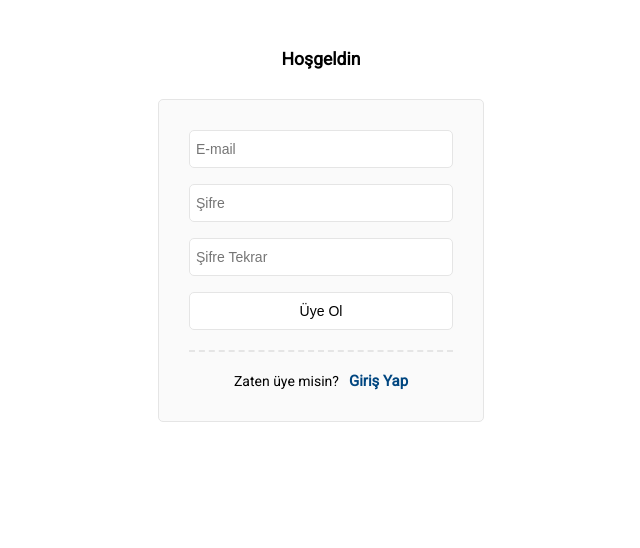
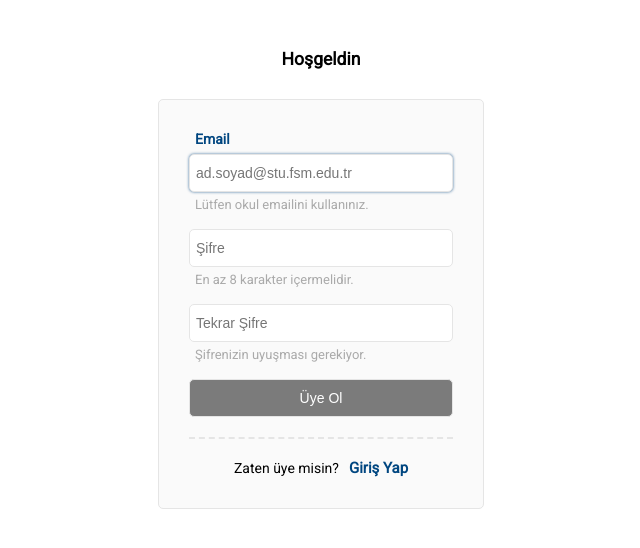
Before and after one commit to bedirhanyildirim/Open-FSMVU-Web, a Vue app: page /welcome in a window 1280 px wide. Shown: the top 548 px of the page, without its empty margins (319-959 px from the left). Built offline with nearby package versions, Linux system fonts and the light colour scheme; no server answers.

Commit message:
signup component developed

```diff
--- /dev/null
+++ b/src/components/signup.welcome.vue
@@ -0,0 +1,252 @@
+<template>
+  <div id="signup">
+    <div id="form-error" v-if="error">{{ this.errorMessage }}</div>
+    <label for="email" class="input-name">Email</label>
+    <input id="email" type="text" v-model="email" name="email" placeholder="ad.soyad@stu.fsm.edu.tr"/>
+    <div class="error-message">Lütfen okul emailini kullanınız.</div>
+    <input type="password" v-model="password" name="password" placeholder="Şifre"/>
+    <div class="error-message">En az 8 karakter içermelidir.</div>
+    <input type="password" v-model="passwordAgain" name="passwordRepeat" placeholder="Tekrar Şifre"/>
+    <div class="error-message">Şifrenizin uyuşması gerekiyor.</div>
+    <div class="button">
+      <button @click="signup" :disabled="!(this.isEmailValid && this.isPassValid && this.isPassSame)">Üye Ol</button>
+    </div>
+    <div class="divider"></div>
+    <div class="signin">
+      <span>Zaten üye misin?</span>
+      <a href="javascript:;" @click="signin">Giriş Yap</a>
+    </div>
+  </div>
+</template>
+
+<script>
+import firebase from 'firebase/app'
+import 'firebase/auth'
+import store from '../store'
+import router from '../router'
+export default {
+  name: 'signup.welcome',
+  store,
+  data: function () {
+    return {
+      email: '',
+      password: '',
+      passwordAgain: '',
+      isEmailValid: false,
+      isPassValid: false,
+      isPassSame: false,
+      error: false,
+      errorMessage: ''
+    }
+  },
+  watch: {
+    email: function () {
+      const signupEmail = document.querySelector('input[name=email]')
+      if (signupEmail.value.length >= 8) {
+        if (!signupEmail.value.includes('@stu.fsm.edu.tr')) {
+          this.isEmailValid = false
+          signupEmail.nextSibling.classList.add('error-color')
+          signupEmail.nextSibling.classList.remove('valid-color')
+        } else {
+          this.isEmailValid = true
+          signupEmail.nextSibling.classList.add('valid-color')
+          signupEmail.nextSibling.classList.remove('error-color')
+        }
+      }
+    },
+    password: function () {
+      const signupPassword = document.querySelector('input[name=password]')
+      if (signupPassword.value.length >= 0 && signupPassword.value.length < 8) {
+        this.isPassValid = false
+        signupPassword.nextSibling.classList.add('error-color')
+        signupPassword.nextSibling.classList.remove('valid-color')
+      } else {
+        this.isPassValid = true
+        signupPassword.nextSibling.classList.add('valid-color')
+        signupPassword.nextSibling.classList.remove('error-color')
+      }
+      const signupPasswordR = document.querySelector('input[name=passwordRepeat')
+      if (signupPassword.value.length >= 1 && signupPasswordR.value !== this.password) {
+        this.isPassSame = false
+        signupPasswordR.nextSibling.classList.add('error-color')
+        signupPasswordR.nextSibling.classList.remove('valid-color')
+      } else {
+        this.isPassSame = true
+        signupPasswordR.nextSibling.classList.add('valid-color')
+        signupPasswordR.nextSibling.classList.remove('error-color')
+      }
+    },
+    passwordAgain: function () {
+      const signupPasswordR = document.querySelector('input[name=passwordRepeat')
+      if (signupPasswordR.value !== this.password) {
+        this.isPassSame = false
+        signupPasswordR.nextSibling.classList.add('error-color')
+        signupPasswordR.nextSibling.classList.remove('valid-color')
+      } else {
+        this.isPassSame = true
+        signupPasswordR.nextSibling.classList.add('valid-color')
+        signupPasswordR.nextSibling.classList.remove('error-color')
+      }
+    }
+  },
+  mounted: function () {
+    document.querySelector('input[name=email]').focus()
+  },
+  methods: {
+    signup: function () {
+      if (this.isEmailValid && this.isPassValid && this.isPassSame) {
+        firebase.auth().createUserWithEmailAndPassword(this.email, this.password)
+          .catch(err => {
+            this.setError(err.code)
+          })
+          .then(res => {
+            if (res) {
+              router.push('home')
+            }
+          })
+      } else {
+        this.setError('auth/operation-not-allowed')
+      }
+    },
+    setError: function (errorCode) {
+      this.error = true
+      switch (errorCode) {
+        case 'auth/email-already-in-use':
+          this.errorMessage = 'Email adresi kullanılmakta!'
+          break
+        case 'auth/invalid-email':
+          this.errorMessage = 'Email adresinizi girdiğinizden emin olun!'
+          break
+        case 'auth/operation-not-allowed':
+          this.errorMessage = 'İşlem başarısız!'
+          break
+        case 'auth/weak-password':
+          this.errorMessage = 'Zayıf şifre!'
+          break
+      }
+    },
+    signin: function () {
+      this.$emit('goToSignin')
+    }
+  }
+}
+</script>
+
+<style lang="scss" scoped>
+#form-error {
+  color: #721c24;
+  font-size: 14px;
+  font-weight: bold;
+  text-shadow: none;
+  padding: 8px 12px;
+  border-radius: 5px;
+  margin-bottom: 10px;
+  background-color: #f8d7da;
+  border: 1px solid #f5c6cb;
+}
+.divider {
+  margin: 20px 0;
+  border-bottom: 2px dashed #e5e5e5;
+}
+#signup {
+  padding: 30px;
+  border-radius: 5px;
+  animation: fadeIn 1s;
+  background-color: #fafafa;
+  border: 1px solid #e5e5e5;
+  -webkit-animation: fadeIn 1s;
+}
+#signup {
+  .input-name {
+    font-size: 14px;
+    color: #004680;
+    font-weight: bold;
+    display: block;
+    margin: 0 0 5px 6px;
+  }
+  .error-message {
+    font-size: 13px;
+    color: #aaaaaa;
+    margin: 3px 0 15px 6px;
+    display: inline-block;
+  }
+  .error-color {
+    color: rgba(139,0,0,1)!important;
+  }
+  .valid-color {
+    color: rgb(61, 148, 32) !important;
+  }
+  input {
+    display: block;
+    min-width: 250px;
+    font-size: 14px;
+    padding: 10px 6px;
+    border-radius: 5px;
+    width: calc(100% - 14px);
+    border: 1px solid #e5e5e5;
+  }
+  input:last-child {
+    margin-bottom: 0px!important;
+  }
+  input:focus {
+    box-shadow: 0px 0px 3px 0px rgba(0,70,128,.75);
+  }
+  .button {
+    display: flex;
+    align-items: center;
+    justify-content: center;
+  }
+  .button {
+    button {
+      width: 100%;
+      color: #ffffff;
+      display: block;
+      font-size: 14px;
+      box-shadow: none;
+      padding: 10px 40px;
+      border-radius: 5px;
+      font-weight: normal;
+      border: 1px solid #e5e5e5;
+      background-color: #004680;
+    }
+    button:hover:enabled {
+      cursor: pointer;
+    }
+    button:hover:disabled {
+      cursor: not-allowed;
+    }
+    button:disabled {
+      background-color: #7b7b7b;
+    }
+  }
+  span {
+    display: block;
+    font-size: 14px;
+  }
+  .signin {
+    display: flex;
+    align-items: center;
+    justify-content: center;
+  }
+  .signin {
+    span {
+      color: #000000;
+      font-size: 14px;
+      margin-right: 10px;
+    }
+    a {
+      color: #004680;
+      font-weight: bold;
+    }
+  }
+}
+@-webkit-keyframes fadeIn {
+  from { opacity: 0; }
+  to { opacity: 1; }
+}
+
+@keyframes fadeIn {
+  from { opacity: 0; }
+  to { opacity: 1; }
+}
+</style>
--- a/src/pages/welcome.pages.vue
+++ b/src/pages/welcome.pages.vue
@@ -3,22 +3,7 @@
     <container display="flex" align-items="center" justify-content="center">
       <div class="content">
         <h3 class="title">Hoşgeldin</h3>
-        <div id="signup">
-          <input type="text" v-model="email" name="email" placeholder="E-mail"/>
-          <div class="error-message"></div>
-          <input type="password" v-model="password" name="password" placeholder="Şifre"/>
-          <div class="error-message"></div>
-          <input type="password" v-model="passwordAgain" name="passwordrepeat" placeholder="Şifre Tekrar"/>
-          <div class="error-message"></div>
-          <div class="button">
-            <button @click="signup">Üye Ol</button>
-          </div>
-          <div class="divider"></div>
-          <div class="signin">
-            <span>Zaten üye misin?</span>
-            <a href="javascript:;" @click="openSignin">Giriş Yap</a>
-          </div>
-        </div>
+        <signup v-on:goToSignin="openSignup"></signup>
         <div id="signin">
           <input type="text" v-model="email" name="email" placeholder="E-mail"/>
           <div class="error-message"></div>
@@ -45,9 +30,10 @@ import 'firebase/auth'
 import store from '../store'
 import { mapGetters } from 'vuex'
 import container from '../components/container'
+import signup from '../components/signup.welcome'
 export default {
   name: 'WelcomePage',
-  components: { container },
+  components: { container, signup },
   store,
   data: function () {
     return {
@@ -65,38 +51,9 @@ export default {
     ])
   },
   mounted: function () {
-    const signupEmail = document.querySelector('#signup input[name=email]')
-    const signupPassword = document.querySelector('#signup input[name=password]')
-    const signupPasswordR = document.querySelector('#signup input[name=passwordrepeat')
     const signinEmail = document.querySelector('#signin input[name=email]')
     const signinPassword = document.querySelector('#signin input[name=password]')
 
-    signupEmail.addEventListener('keyup', function () {
-      if (this.value.length >= 8) {
-        if (!this.value.includes('@stu.fsm.edu.tr')) {
-          this.nextSibling.style.display = 'block'
-          this.nextSibling.innerText = 'Lütfen okul emaili ile üye olunuz!'
-        } else {
-          this.nextSibling.style.display = 'none'
-        }
-      }
-    })
-    signupPassword.addEventListener('keyup', function () {
-      if (this.value.length >= 4 && this.value.length < 8) {
-        this.nextSibling.style.display = 'block'
-        this.nextSibling.innerText = 'En az 8 karakter içermelidir!'
-      } else {
-        this.nextSibling.style.display = 'none'
-      }
-    })
-    signupPasswordR.addEventListener('keyup', function () {
-      if (this.value !== signupPassword.value) {
-        this.nextSibling.style.display = 'block'
-        this.nextSibling.innerText = 'Şifreler eşleşmedi!'
-      } else {
-        this.nextSibling.style.display = 'none'
-      }
-    })
     signinEmail.addEventListener('keyup', function () {
       if (this.value.length >= 8) {
         if (!this.value.includes('@stu.fsm.edu.tr')) {
@@ -117,30 +74,12 @@ export default {
     })
   },
   methods: {
-    openSignin: function () {
-      document.getElementById('signup').style.display = 'none'
-      document.getElementById('signup').style.opacity = '0'
-      document.getElementById('signin').style.display = 'block'
-      document.getElementById('signin').style.opacity = '1'
-    },
     openSignup: function () {
+      console.log('başarılı')
       document.getElementById('signup').style.display = 'block'
       document.getElementById('signup').style.opacity = '1'
       document.getElementById('signin').style.display = 'none'
       document.getElementById('signin').style.opacity = '0'
-    },
-    signup: function () {
-      if (this.email.includes('@stu.fsm.edu.tr')) {
-        if (this.password.length >= 8) {
-          firebase.auth().createUserWithEmailAndPassword(this.email, this.password).catch(function (err) {
-            console.log(err.code, err.message)
-          }).then(console.log, this.openSignin)
-        } else {
-          console.log('Şifre kısa!')
-        }
-      } else {
-        console.log('Hatalı email adresi!')
-      }
     },
     signin: function () {
       if (this.email.includes('@stu.fsm.edu.tr')) {
```
